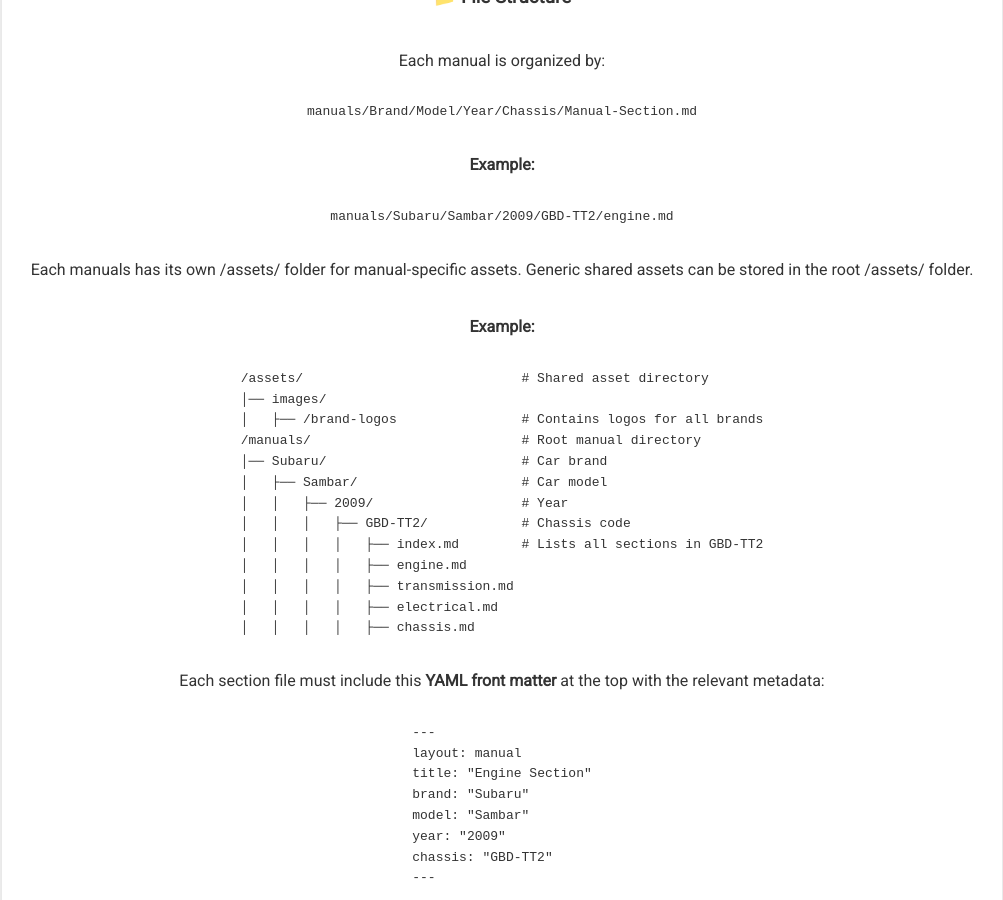
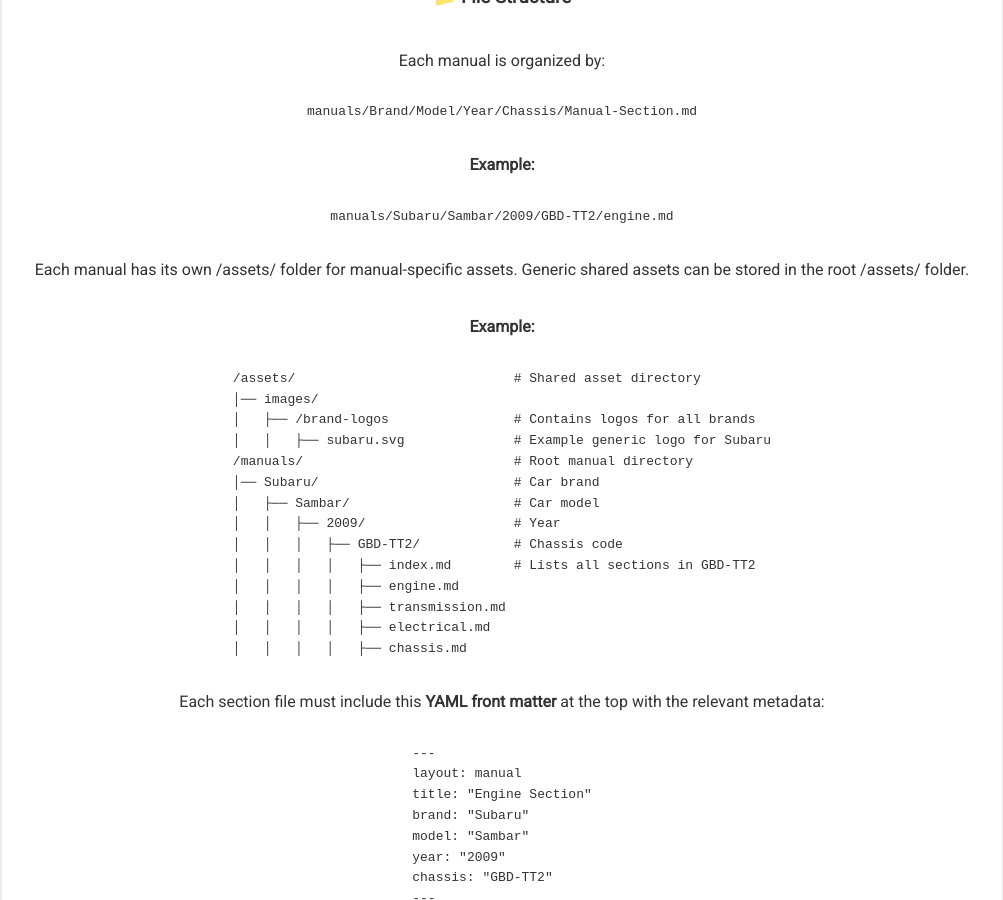
Before and after one commit to tlorien/Kei-Truck-Van-and-Car-Manuals, a Jekyll site: the page built from contribute.md, in a window 1280 px wide and 900 px high, scrolled down 567 px. Shown: the whole window, without its empty margins (138-1141 px from the left). Built offline with Jekyll 4.4.1, drawn with Linux system fonts in a browser that asks for light colours.

Commit message:
Subaru Sambar 2009 manual update

````diff
--- a/contribute.md
+++ b/contribute.md
@@ -27,13 +27,14 @@
 manuals/Subaru/Sambar/2009/GBD-TT2/engine.md
 ```
 
-Each manuals has its own /assets/ folder for manual-specific assets. Generic shared assets can be stored in the root /assets/ folder.
+Each manual has its own /assets/ folder for manual-specific assets. Generic shared assets can be stored in the root /assets/ folder.
 
 **Example:**
 ```
 /assets/                            # Shared asset directory
 │── images/
 │   ├── /brand-logos                # Contains logos for all brands
+│   │   ├── subaru.svg              # Example generic logo for Subaru
 /manuals/                           # Root manual directory
 │── Subaru/                         # Car brand
 │   ├── Sambar/                     # Car model
````
